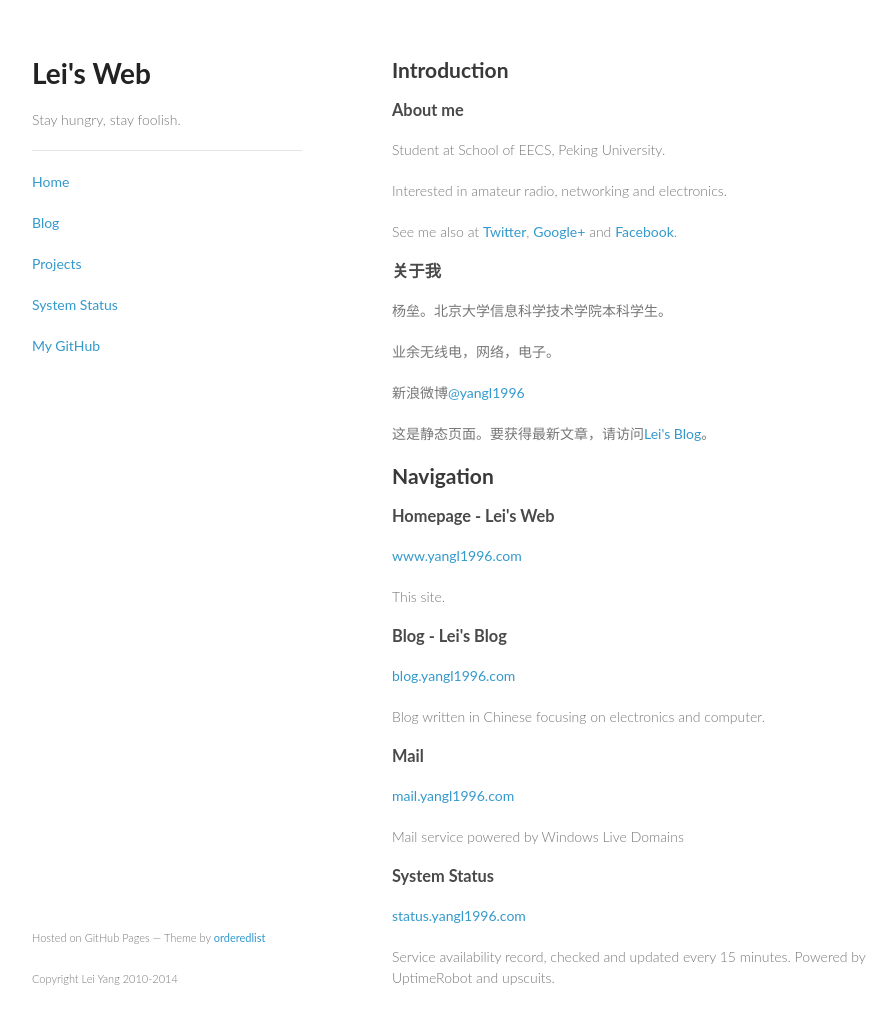
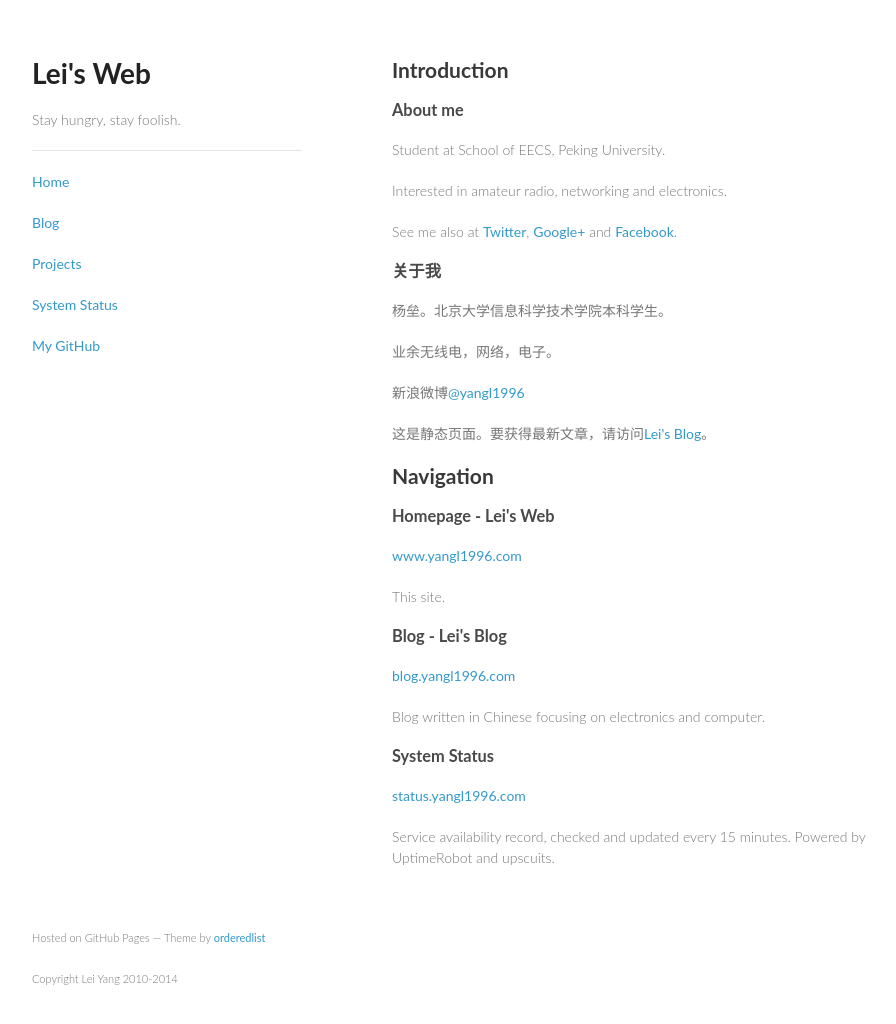
Before and after one commit to yangl1996/homepage, a Jekyll site: the page built from index.html, in a window 1280 px wide and 1058 px high. Shown: the top 1024 px of the window, without its empty margins (178-1074 px from the left). Built offline with Jekyll 4.4.1, drawn with Linux system fonts in a browser that asks for light colours; some web fonts are replaced; comment, search, counter and statistics services are not loaded.

Commit message:
Update index.html

```diff
--- a/index.html
+++ b/index.html
@@ -29,9 +29,6 @@ title: Lei’s Web | Stay hungry, stay foolish.
   <h3>Blog - Lei's Blog</h3>
     <h4><a href = "http://blog.yangl1996.com">blog.yangl1996.com</a></h4>
       <p>Blog written in Chinese focusing on electronics and computer.</p>
-  <h3>Mail</h3>
-    <h4><a href = "http://mail.yangl1996.com">mail.yangl1996.com</a></h4>
-      <p>Mail service powered by Windows Live Domains</p>
   <h3>System Status</h3>
     <h4><a href = "http://status.yangl1996.com">status.yangl1996.com</a></h4>
       <p>Service availability record, checked and updated every 15 minutes. Powered by UptimeRobot and upscuits.</p>
```
